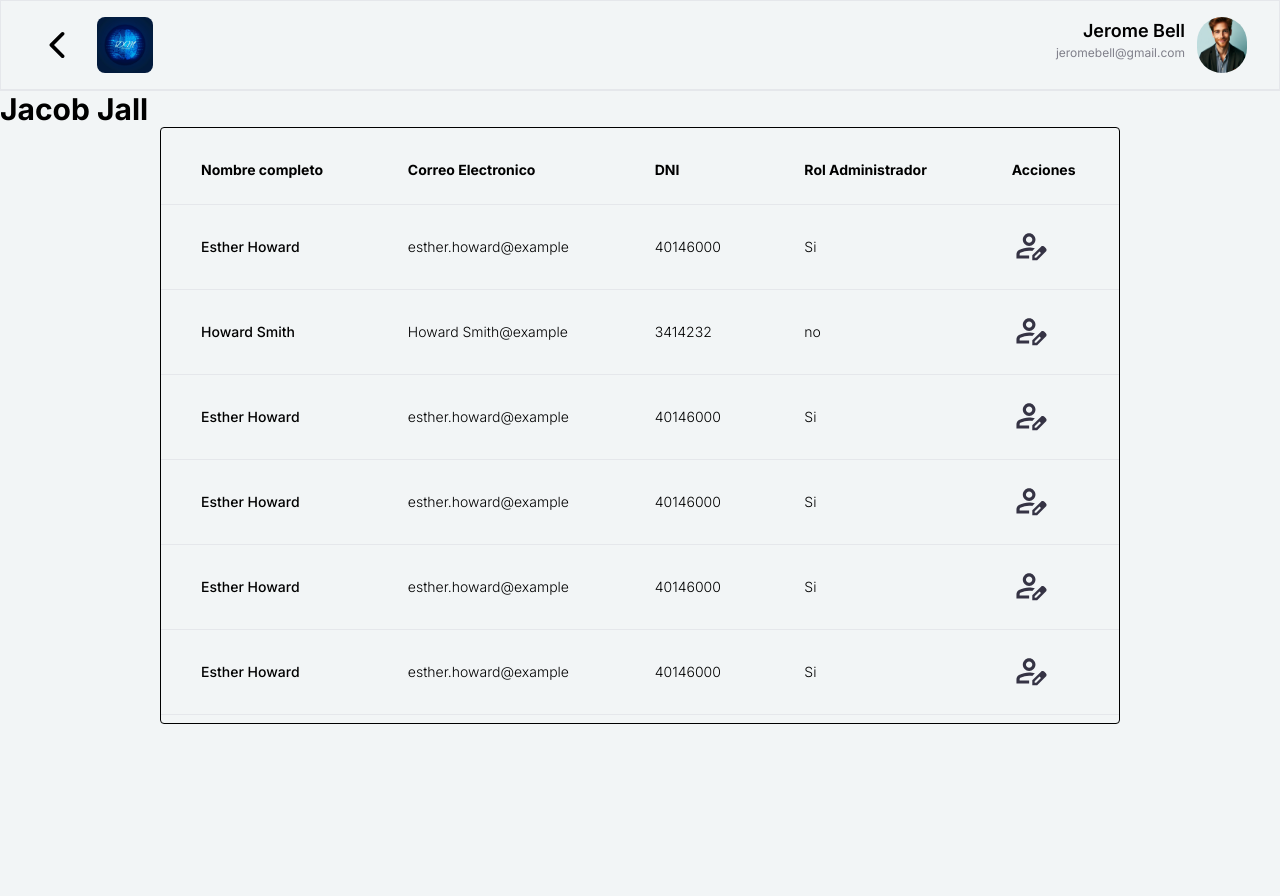
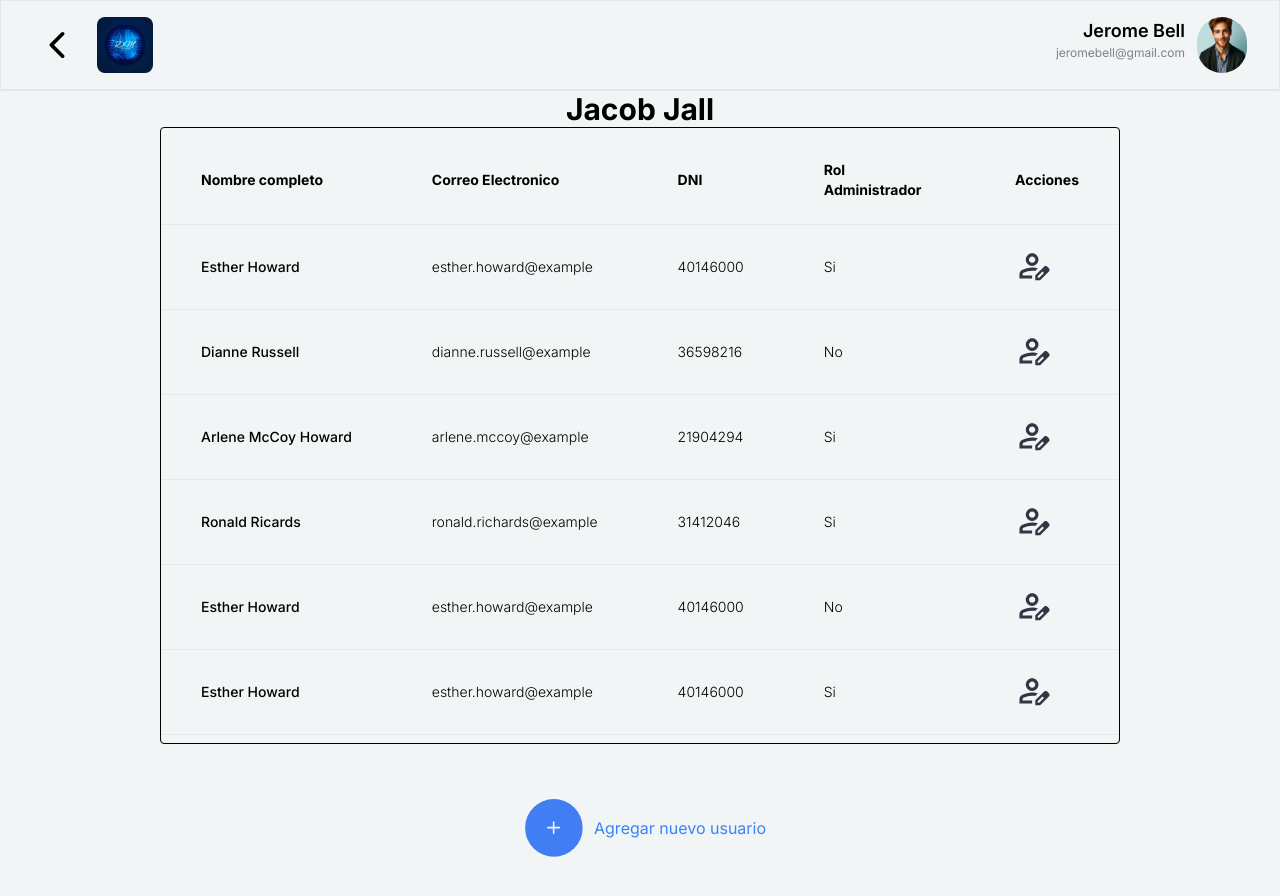
Before and after one commit to EliumNova/dumont, a Next.js app in the folder frontend/: page /admin/userMenu in a window 1280 px wide. Shown: the top 896 px of the page. Before the commit the page ends 800 px from the top, so only its background shows below. Built offline with nearby package versions, Linux system fonts and the light colour scheme.

Commit message:
cambios en datos de tablas y editUserBtn

```diff
--- a/frontend/app/admin/userMenu/Componentes/EditUserBtn.jsx
+++ b/frontend/app/admin/userMenu/Componentes/EditUserBtn.jsx
@@ -165,7 +165,7 @@ function EditUserBtn({ datos }) {
                 }}
                 className="bg-red-500 font-semibold xl:w-6/12 text-white py-4 px-6 rounded-2xl text-xl"
               >
-                Guardar
+                Eliminar
               </button>
             </div>
           </div>
@@ -191,7 +191,7 @@ function EditUserBtn({ datos }) {
                 }}
                 className="bg-red-500 font-semibold xl:w-6/12 text-white py-4 px-6 rounded-2xl text-xl"
               >
-                Eliminar
+                Aceptar
               </button>
             </div>
           </div>
--- a/frontend/app/admin/userMenu/Componentes/Table.jsx
+++ b/frontend/app/admin/userMenu/Componentes/Table.jsx
@@ -12,28 +12,28 @@ function Table() {
       rolAdmin: 'Si',
     },
     {
-      name: 'Howard Smith',
-      email: 'Howard Smith@example',
-      dni: '3414232',
-      rolAdmin: 'no',
+      name: 'Dianne Russell',
+      email: 'dianne.russell@example',
+      dni: '36598216',
+      rolAdmin: 'No',
     },
     {
-      name: 'Esther Howard',
-      email: 'esther.howard@example',
-      dni: '40146000',
+      name: 'Arlene McCoy Howard',
+      email: 'arlene.mccoy@example',
+      dni: '21904294',
+      rolAdmin: 'Si',
+    },
+    {
+      name: 'Ronald Ricards',
+      email: 'ronald.richards@example',
+      dni: '31412046',
       rolAdmin: 'Si',
     },
     {
       name: 'Esther Howard',
       email: 'esther.howard@example',
       dni: '40146000',
-      rolAdmin: 'Si',
-    },
-    {
-      name: 'Esther Howard',
-      email: 'esther.howard@example',
-      dni: '40146000',
-      rolAdmin: 'Si',
+      rolAdmin: 'No',
     },
     {
       name: 'Esther Howard',
--- a/frontend/app/admin/userMenu/page.js
+++ b/frontend/app/admin/userMenu/page.js
@@ -1,14 +1,21 @@
 import Table from './Componentes/Table';
 import EditUserBtn from './Componentes/EditUserBtn';
+import Link from 'next/link';
 
 function CustomerMenu() {
   return (
     <div className="">
-      <h3 className="text-3xl font-bold ">Jacob Jall</h3>
+      <h3 className="text-3xl font-bold text-center">Jacob Jall</h3>
 
       <div className="flex flex-col justify-center items-center ">
         <Table />
-        {/* <EditUserBtn /> */}
+        <Link
+          href="/admin/userRegistration"
+          className="p-1 text-blue-500 flex items-center my-10"
+        >
+          <img src="/svg/addNewUser.svg" className="h-20"></img>
+          Agregar nuevo usuario
+        </Link>
       </div>
     </div>
   );
```
Also changed, not shown: frontend/public/svg/addNewUser.svg (added), 1 other file (tests, documents, lock files or other folders).
